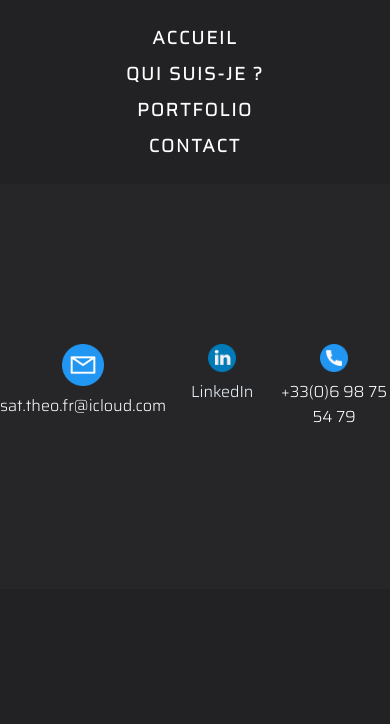
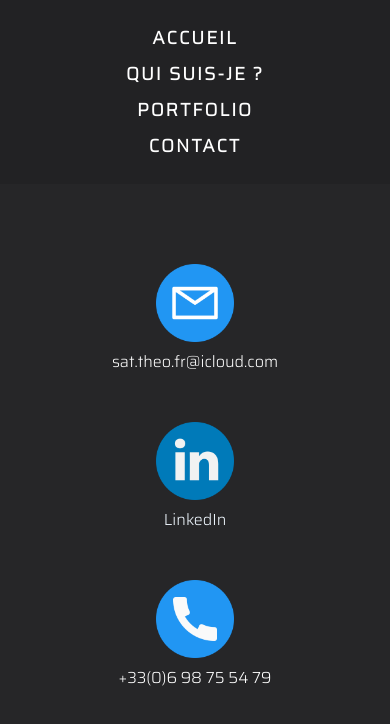
Before and after one commit to Teyik0/SiteWebTheo, a plain HTML site: page contact.html in a window 390 px wide. Drawn offline with Linux system fonts and the light colour scheme.

Commit message:
contact responsive

```diff
--- a/contact.html
+++ b/contact.html
@@ -22,11 +22,10 @@
     </header>
 
     <div class="contact_section">
-        <center>
         <div class="email">
             <img class="icons" id="1" src="assets/icons/email.png"/>
             <p id="email">sat.theo.fr@icloud.com</p>
-        </div></center>
+        </div>
         <div class="linkedin">
             <a href="https://www.linkedin.com/in/th%C3%A9o-samarasinghe-85a643210/" target="_blank"><img class="icons" id="2" src="assets/icons/linkedin.png"/></a>
             <p><a id="linkedin" href="https://www.linkedin.com/in/th%C3%A9o-samarasinghe-85a643210/">LinkedIn</a></p>
--- a/css/styleContact.css
+++ b/css/styleContact.css
@@ -24,3 +24,26 @@ a {
 a:hover {
     color: aqua;
 }
+
+@media screen and (max-width:600px){
+    .contact_section {
+        background-color: rgb(38, 38, 40);
+        display: flex;
+        flex-direction: column;
+        text-align: center;
+        position: absolute;
+        justify-content: center;
+        padding-top: 5rem;
+        padding-bottom: 5rem;
+    }
+
+    img {
+        width: 20%;
+    }
+    .email {
+        padding-bottom: 3rem;
+    }
+    .linkedin {
+        padding-bottom: 3rem;
+    }
+}
```
